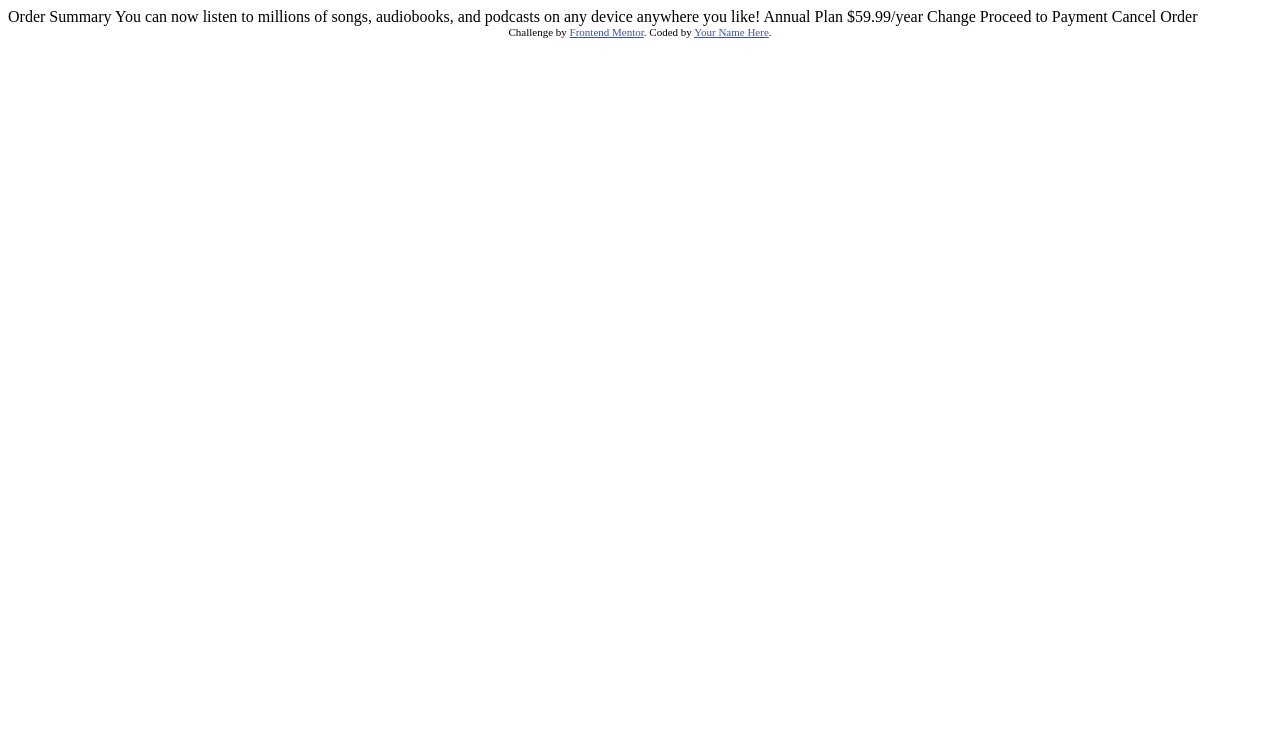
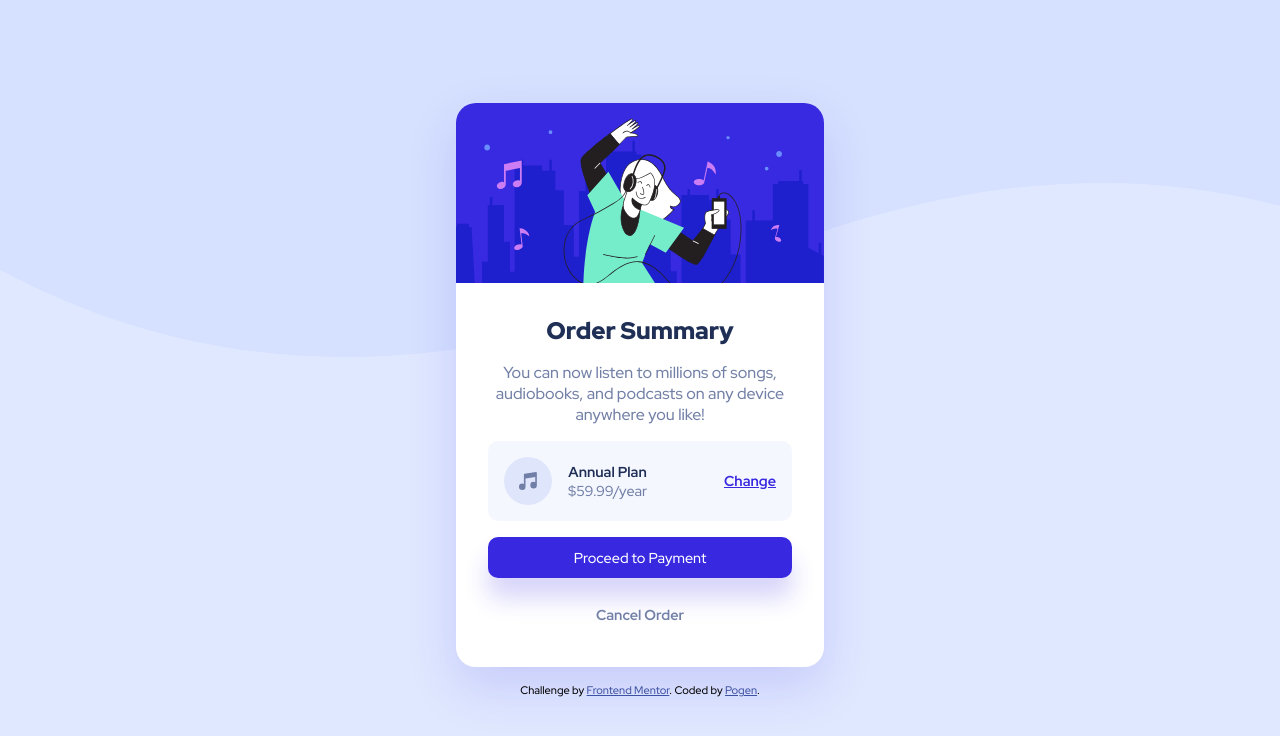
Before and after one commit to IPogenI/Order-summary-component, a plain HTML site: page index.html in a window 1280 px wide. Drawn offline with Linux system fonts and the light colour scheme.

Commit message:
final draft of modifying index and stylesheet

```diff
--- a/index.html
+++ b/index.html
@@ -5,34 +5,58 @@
   <meta name="viewport" content="width=device-width, initial-scale=1.0"> <!-- displays site properly based on user's device -->
 
   <link rel="icon" type="image/png" sizes="32x32" href="./images/favicon-32x32.png">
+  <link rel="preconnect" href="https://fonts.googleapis.com">
+  <link rel="preconnect" href="https://fonts.gstatic.com" crossorigin>
+  <link href="https://fonts.googleapis.com/css2?family=Red+Hat+Display:wght@500;700;900&display=swap" rel="stylesheet">
   <link rel="stylesheet" href="style.css">
-
   <title>Frontend Mentor | Order summary card</title>
 
-  <!-- Feel free to remove these styles or customise in your own stylesheet 👍 -->
-  <style>
-    .attribution { font-size: 11px; text-align: center; }
-    .attribution a { color: hsl(228, 45%, 44%); }
-  </style>
 </head>
 <body>
-
-  Order Summary
-
-  You can now listen to millions of songs, audiobooks, and podcasts on any
+  <main class="card">
+    <div class="card-img">
+      <img src="./images/illustration-hero.svg" alt="a person dancing to music">
+    </div>
+    <div class="card-details">
+      <div class="card-title">
+        <h2>Order Summary</h2>
+      </div>
+      <div class="card-text">
+        <p>
+          You can now listen to millions of songs, audiobooks, and podcasts on any
   device anywhere you like!
-
-  Annual Plan
-  $59.99/year
-
-  Change
-
-  Proceed to Payment
-  Cancel Order
+        </p>
+      </div>
+      <div class="card-plan">
+        <div class="plan">
+          <img src="./images/icon-music.svg" alt="music icon">
+          <div class="plan-text">
+            <h4>Annual Plan</h4>
+            <p>$59.99/year</p>
+          </div>
+        </div>
+        <div class="plan-change">
+          <a href="#">Change</a>
+        </div>
+      </div>
+      <div class="card-button">
+        <a href="#">
+          <div class="btn btn-primary">
+            Proceed to Payment
+          </div>
+        </a>
+        <a href="#">
+          <div class="btn btn-secondary">
+            Cancel Order
+          </div>
+        </a>
+      </div>
+    </div>
+  </main>
 
   <div class="attribution">
     Challenge by <a href="https://www.frontendmentor.io?ref=challenge" target="_blank">Frontend Mentor</a>.
-    Coded by <a href="#">Your Name Here</a>.
+    Coded by <a href="https://github.com/IPogenI">Pogen</a>.
   </div>
 </body>
 </html>
--- a/style.css
+++ b/style.css
@@ -0,0 +1,147 @@
+*{
+    margin: 0;
+    padding: 0;
+    box-sizing: border-box;
+}
+
+body{
+    display: flex;
+    flex-direction: column;
+    justify-content: center;
+    align-items: center;
+    gap: 1rem;
+    padding: 2rem;
+    min-height: 100vh;
+    font-size: 16px;
+    font-family: 'Red Hat Display', sans-serif;
+    background: url(./images/pattern-background-desktop.svg);
+    background-repeat: no-repeat;
+    background-position: 0 -80px;
+    background-color: hsl(225, 100%, 94%);
+}
+
+img{
+    display: block;
+    max-width: 100%;
+    border-radius: 20px 20px 0 0;
+}
+
+.card{
+    display: flex;
+    flex-direction: column;
+    justify-content: center;
+    align-items: center;
+    max-width: 23rem;
+    border-radius: 20px;
+    box-shadow: 0px 20px 50px rgb(56 41 224/ 15%);
+}
+
+.card-details{
+    display: flex;
+    flex-direction: column;
+    justify-content: center;
+    align-items: center;
+    gap: 1rem;
+    text-align: center;
+    background-color: white;
+    padding: 2rem;
+    border-radius: 0 0 20px 20px;
+}
+
+.card-title h2{
+    font-weight: 900;
+    color: hsl(223, 47%, 23%);
+}
+
+.card-text p{
+    font-size: 1rem;
+    font-weight: 500;
+    color: hsl(224, 23%, 55%);
+}
+
+.card-plan{
+    display:flex;
+    justify-content: space-between;
+    align-items: center;
+    font-size: 0.9rem;
+    min-width: 100%;
+    background-color: hsl(225, 100%, 98%);
+    padding: 1rem;
+    border-radius: 10px;
+}
+
+.plan{
+    display: flex;
+    gap: 1rem;
+}
+
+.plan-text{
+    display: flex;
+    flex-direction: column;
+    justify-content: center;
+    align-items: center;
+}
+
+.plan-text h4{
+    color: hsl(223, 47%, 23%);
+    font-weight: 700;
+}
+
+.plan-text p{
+    color: hsl(224, 23%, 55%);
+    font-weight: 500;
+}
+
+.plan-change a{
+    color: hsl(245, 75%, 52%);
+    font-weight: 700;
+}
+
+.plan-change:hover a{
+    color: hsl(245, 83%, 68%);
+    text-decoration: none;
+}
+
+/* Button Styling */
+.card-button{
+    display: flex;
+    flex-direction: column;
+    justify-content: center;
+    align-items: center;
+    gap: 1rem;
+    min-width: 100%;
+}
+
+.btn-primary{
+    font-size: 0.9rem;
+    font-weight: 500;
+    padding: 0.7rem 0rem;
+    background-color: hsl(245, 75%, 52%);
+    color: white;
+    border-radius: 10px;
+    min-width: 100%;
+    box-shadow: 0px 20px 25px rgb(56 41 224/ 20%);
+    transition: 0.2s ease-in;
+}
+
+.btn-primary:hover{
+    background-color: hsl(245, 83%, 68%);
+    box-shadow: 0px 20px 25px rgb(117 106 241/ 20%);
+}
+
+.btn-secondary{
+    color: hsl(224, 23%, 55%);
+    font-size: 0.9rem;
+    font-weight: 700;
+    padding: 0.7rem 0rem;
+    border-radius: 10px;
+}
+
+.card-button a{
+    text-decoration: none;
+    min-width: 100%;
+    border-radius: 10px;
+}
+
+.attribution { font-size: 11px; text-align: center; }
+.attribution a { color: hsl(228, 45%, 44%); }
```
